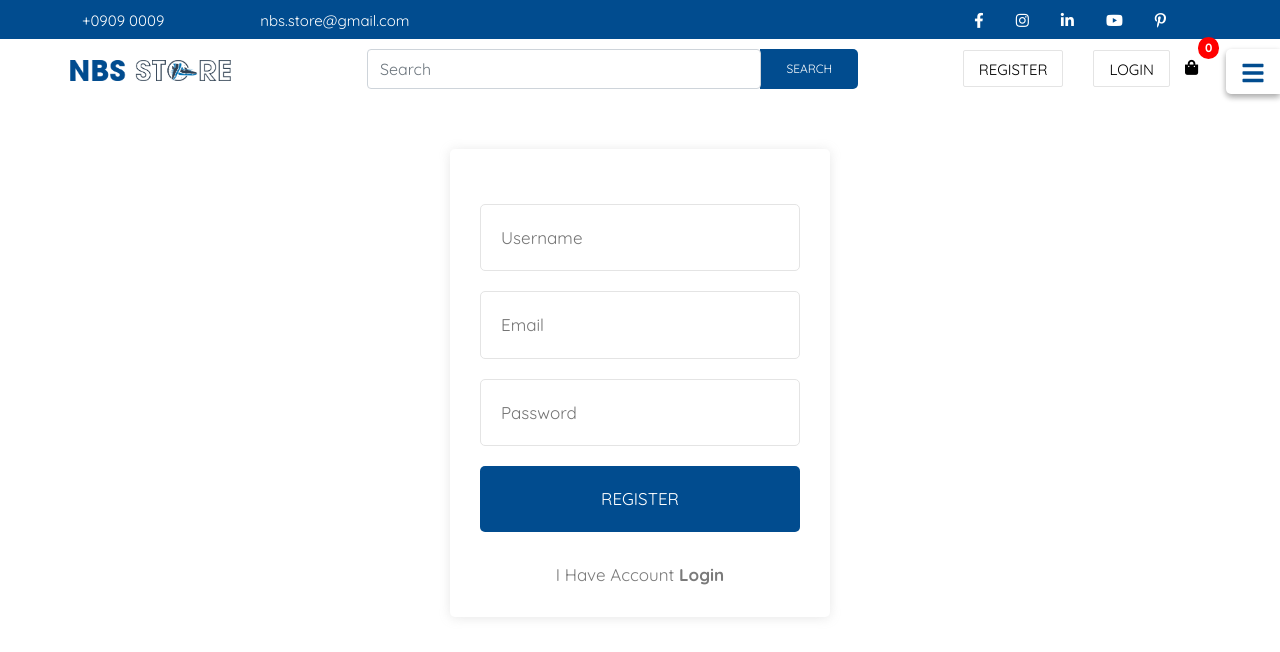
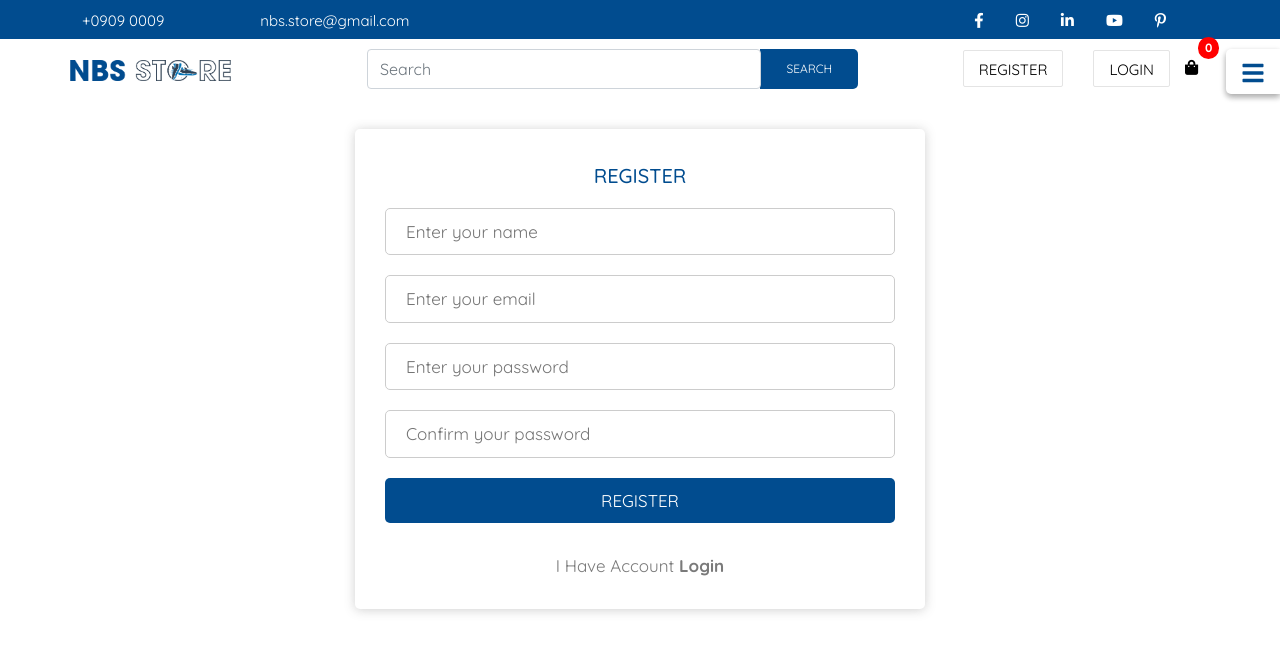
Before and after one commit to realTranQuocBao/NBS-Store-FEWeb, a React (Create React App) app: page /register in a window 1280 px wide. Shown: the top 652 px of the page. Built offline with nearby package versions, Linux system fonts and the light colour scheme.

Commit message:
done validate register v1

```diff
--- a/package.json
+++ b/package.json
@@ -8,6 +8,7 @@
     "@testing-library/react": "^11.2.7",
     "@testing-library/user-event": "^12.8.3",
     "axios": "^0.24.0",
+    "formik": "^2.2.9",
     "jquery": "^3.6.0",
     "moment": "^2.29.1",
     "react": "^17.0.2",
@@ -25,7 +26,8 @@
     "redux-devtools-extension": "^2.13.9",
     "redux-thunk": "^2.4.0",
     "styled-components": "^5.3.5",
-    "web-vitals": "^1.1.2"
+    "web-vitals": "^1.1.2",
+    "yup": "^0.32.11"
   },
   "scripts": {
     "start": "react-scripts start",
--- a/src/components/base/LoadingError/Error.js
+++ b/src/components/base/LoadingError/Error.js
@@ -2,7 +2,7 @@
 
 const Message = ({ variant, children }) => {
   return (
-    <div className="d-flex justify-content-center col-12">
+    <div className="">
       <div className={`alert ${variant}`}>{children}</div>
     </div>
   );
--- a/src/css/App.css
+++ b/src/css/App.css
@@ -6,6 +6,7 @@
   --primary-color: #014c8f;
   --text-color: #4c4c4c;
   --red-color: #d50000;
+  --border-color: #ccc;
   --height-header: 61px;
 }
 
@@ -376,24 +377,25 @@
   background: var(--primary-color);
 }
 
-/* LOGIN */
+/* REGISTER */
 .login-center {
-  padding: 50px 0;
+  padding: 30px 0;
 }
 .Login,
 .Login2 {
+  width: 50%;
   background: #fff;
   border-radius: 5px;
   position: relative;
   padding: 35px 30px 30px;
-  box-shadow: 0 1px 11px rgba(168, 168, 168, 0.27);
+  box-shadow: 0 1px 11px rgba(81, 81, 81, 0.27);
   text-align: center;
 }
 .Login input {
   width: 100%;
-  padding: 20px 20px;
+  padding: 10px 20px;
   margin-top: 20px;
-  border: 1px solid #e4e4e4;
+  border: 1px solid var(--border-color);
   border-radius: 5px;
   color: #8a8a8a;
 }
@@ -404,7 +406,7 @@
 .Login2 button {
   width: 100%;
   margin-top: 20px;
-  padding: 20px 0;
+  padding: 10px 0;
   border: 0;
   background-color: var(--primary-color);
   border-radius: 5px;
@@ -422,6 +424,7 @@
 .Login p a {
   color: #7a7a7a;
 }
+
 /* PROFILE */
 .author-card {
   position: relative;
--- a/src/css/base.css
+++ b/src/css/base.css
@@ -265,3 +265,25 @@
 .no-border {
     border: unset;
 }
+.frame-error{
+    /* padding: 5px 0; */
+    text-align: left;
+}
+.alert.alert-danger,
+.error-message{
+    font-size: 15px;
+    color: red;
+}
+.form-title{
+    text-transform: uppercase;
+    color: var(--primary-color);
+    font-weight: 500;
+}
+
+.alert.alert-danger {
+    padding: unset;
+    bottom: unset;
+    margin: unset;
+    background: none;
+    border: none;
+}
--- a/src/screens/Register.js
+++ b/src/screens/Register.js
@@ -1,60 +1,117 @@
-import React, { useEffect, useState } from "react";
+import React, { useEffect } from 'react';
 import { useDispatch, useSelector } from "react-redux";
 import { Link } from "react-router-dom";
-import Message from "../components/base/LoadingError/Error";
-import Loading from "../components/base/LoadingError/Loading";
 import Header from "../components/Header";
 import { userRegisterAction } from "../Redux/Actions/userActions";
 
+import { useFormik } from 'formik';
+import * as Yup from 'yup';
+import Message from '../components/base/LoadingError/Error';
+import Loading from '../components/base/LoadingError/Loading';
+// import '../../asset/styles/signup.css';
+
 const Register = ({ location, history }) => {
     window.scrollTo(0, 0);
-  const [name, setName] = useState("");
-  const [email, setEmail] = useState("");
-  const [password, setPassword] = useState("");
-
     const redirect = location.search ? location.search.split("=")[1] : "/";
 
     const dispatch = useDispatch();
     const userRegister = useSelector(state => state.userRegister);
     // console.log(">>>Register: ", userRegister);
     const { loading, error, userInfo } = userRegister;
-
     useEffect(() => {
         if (userInfo) {
             history.push(redirect);
         }
     }, [history, location, userInfo]);
 
-  const submitHandler = (e) => {
-    e.preventDefault();
-    dispatch(userRegisterAction(name, email, password));
+    const formik = useFormik({
+        initialValues: {
+            name: "",
+            email: "",
+            password: "",
+            confirmedPassword: ""
+        },
+        validationSchema: Yup.object({
+
+            name: Yup.string().required("Value required").min(1, "Name must be at least 1 characters").max(250, "Name must be less than 250 characters"),
+            email: Yup.string().required("Value required").matches(/^[\w-\.]+@([\w-]+\.)+[\w-]{2,4}$/, "Please enter a valid email address"),
+            password: Yup.string().required("Value required").matches(/^(\S)(?=.*[0-9])(?=.*[A-Z])(?=.*[a-z])(?=.*[~`!@#$%^&*()--+={}\[\]|\\:;"'<>,.?/_₹])[a-zA-Z0-9~`!@#$%^&*()--+={}\[\]|\\:;"'<>,.?/_₹]{6,16}$/, "Password must be least 6 to 16 characters long and contain only letters, numbers, a special character"),
+            confirmedPassword: Yup.string().required("Value required").oneOf([Yup.ref("password"), null], "Password must match"),
+
+        }),
+        onSubmit: (value) => {
+            // window.alert("Register account success!");
+            console.log(value);
+            dispatch(userRegisterAction(value.name, value.email, value.password));
         }
+    })
+    // console.log("name>>>>", formik.errors.name);
+    // console.log("password>>>>", formik.errors.password);
+    // console.log("confirmedpassword>>>>", formik.errors.confirmedPassword);
     return (
         <>
             <Header />
             <div className="container d-flex flex-column justify-content-center align-items-center login-center">
-        {error && <Message variant="alert-danger">{error}</Message>}
                 {loading && <Loading />}
-        <form
-          className="Login col-md-8 col-lg-4 col-11"
-          onSubmit={submitHandler}>
+                <form className="Login col-md-8 col-lg-4 col-11"
+                    onSubmit={formik.handleSubmit}>
+                    <h5 className='form-title'>Register</h5>
                     <input
-            value={name}
-            onChange={(e) => setName(e.target.value)}
                         type="text"
-            placeholder="Username" />
+                        id="name"
+                        name="name"
+                        placeholder="Enter your name"
+                        value={formik.values.name}
+                        onChange={formik.handleChange}
+                    />
+                    <div className='frame-error'>
+                        {formik.errors.name &&
+                            <span className="error-message">{formik.errors.name}</span>
+                        }
+                    </div>
                     <input
-            value={email}
-            onChange={(e) => setEmail(e.target.value)}
                         type="email"
-            placeholder="Email" />
+                        id="email"
+                        name="email"
+                        placeholder="Enter your email"
+                        value={formik.values.email}
+                        onChange={formik.handleChange}
+                    />
+                    <div className='frame-error'>
+                        {error &&
+                            <Message variant="alert-danger">{error}</Message>}
+                        {formik.errors.email &&
+                            <span className="error-message">{formik.errors.email}</span>
+                        }
+                    </div>
                     <input
-            value={password}
-            onChange={(e) => setPassword(e.target.value)}
                         type="password"
-            placeholder="Password" />
+                        id="password"
+                        name="password"
+                        placeholder="Enter your password"
+                        value={formik.values.password}
+                        onChange={formik.handleChange}
+                    />
+                    <div className='frame-error'>
+                        {formik.errors.password &&
+                            <span className="error-message">{formik.errors.password}</span>
+                        }
+                    </div>
+                    <input
+                        type="password"
+                        id="confirmedPassword"
+                        name="confirmedPassword"
+                        placeholder="Confirm your password"
+                        value={formik.values.confirmedPassword}
+                        onChange={formik.handleChange}
+                    />
+                    <div className='frame-error'>
+                        {formik.errors.confirmedPassword &&
+                            <span className="error-message">{formik.errors.confirmedPassword}</span>
+                        }
+                    </div>
 
-          <button type="submit">Register</button>
+                    <button type="submit"> Register </button>
                     <p>
                         <Link to={redirect ? `/login?redirect=${redirect}` : "/login"}>
                             I Have Account <strong>Login</strong>
@@ -63,7 +120,7 @@
                 </form>
             </div>
         </>
-  );
-};
+    )
+}
 
-export default Register;
+export default Register
```
Also changed, not shown: src/screens/Register_old.js (added, +69 -0 lines). Lines whose indentation alone changed are shown as unchanged.
